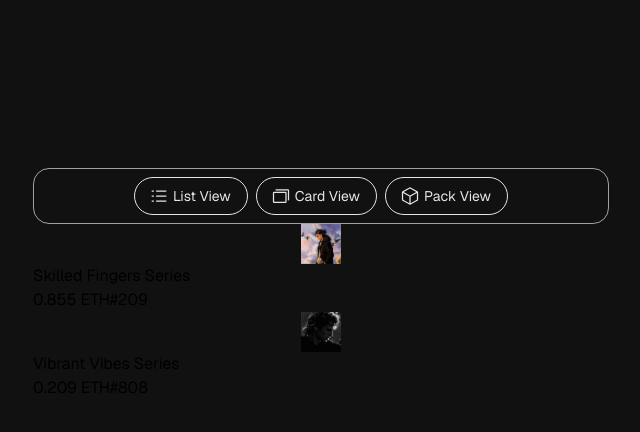
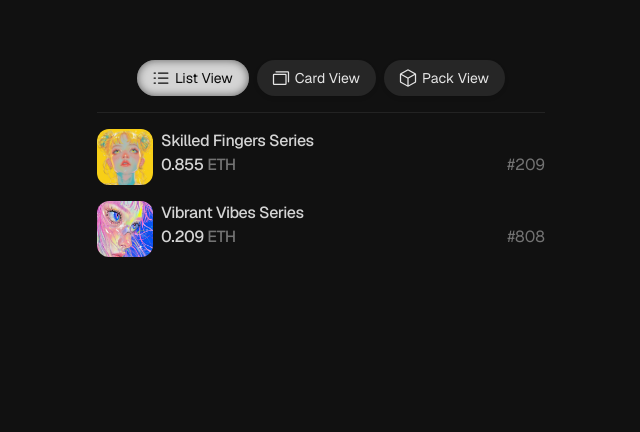
Before and after one commit to YSH-IX/Recreated-Components, a Next.js app: page / in a window 1280 px wide. Shown: the part 116-548 px from the top of the page, without its empty margins (319-959 px from the left). Built offline with nearby package versions, Linux system fonts and the light colour scheme.

Commit message:
made sharedMenu and frostedNav component and fixed messages component

```diff
--- a/src/components/frostedNav.tsx
+++ b/src/components/frostedNav.tsx
@@ -91,7 +91,7 @@ export const FrostedNav = () => {
           className={cn(
             'relative',
             'shadow-[inset_0_0_0.5px_0_rgba(255,255,255,0.1),inset_0.5px_0.5px_0.5px_0_rgba(255,255,255,0.2),inset_-0.5px_-0.5px_0.5px_0_rgba(255,255,255,0.2)]',
-            'grid grid-cols-5 rounded-full bg-white/5 p-1 backdrop-blur-lg',
+            'grid grid-cols-5 rounded-full bg-white/5 p-1 gap-1 backdrop-blur-lg',
           )}
         >
           {navItems.map((navItem: NavItem) => {
--- a/src/components/sharedMenu.tsx
+++ b/src/components/sharedMenu.tsx
@@ -1,76 +1,34 @@
 'use client';
+import { cn } from '@/lib/utils';
 import { CardsIcon, CubeIcon, ListDashesIcon } from '@phosphor-icons/react';
 import Image from 'next/image';
 import { useState } from 'react';
-
-const Chip = ({
-  children,
-  className,
-  ...rest
-}: {
-  children: React.ReactNode;
-  className?: string;
-}) => (
-  <div className={className} {...rest}>
-    {children}
-  </div>
-);
-
-const Card = ({
-  children,
-  className,
-  ...rest
-}: {
-  children?: React.ReactNode;
-  className?: string;
-}) => (
-  <div className={className} {...rest}>
-    {children}
-  </div>
-);
-
-const CardImg = ({
-  children,
-  className,
-  ...rest
-}: {
-  children?: React.ReactNode;
-  className?: string;
-}) => (
-  <div className={className} {...rest}>
-    {children}
-  </div>
-);
-const CardInfo = ({
-  children,
-  className,
-  ...rest
-}: {
-  children?: React.ReactNode;
-  className?: string;
-}) => (
-  <div className={className} {...rest}>
-    {children}
-  </div>
-);
+import { motion, LayoutGroup } from 'motion/react';
 
 const SharedMenu = () => {
   const toggleButtons = [
-    { viewType: 'List View', icon: ListDashesIcon },
-    { viewType: 'Card View', icon: CardsIcon },
-    { viewType: 'Pack View', icon: CubeIcon },
+    { viewType: 'List View', icon: ListDashesIcon, type: 'list' },
+    { viewType: 'Card View', icon: CardsIcon, type: 'card' },
+    { viewType: 'Pack View', icon: CubeIcon, type: 'pack' },
   ];
 
-  const CardList = [
+  type CardTypes = {
+    src: string;
+    title: string;
+    ethValue: string;
+    serial: string;
+    alt: string;
+  };
+  const CardList: CardTypes[] = [
     {
-      src: '/eren.jpg',
+      src: '/jn.jpg',
       title: 'Skilled Fingers Series',
       ethValue: '0.855',
       serial: '#209',
       alt: 'jn image',
     },
     {
-      src: '/anakin.jpg',
+      src: '/jgn.jpg',
       title: 'Vibrant Vibes Series',
       ethValue: '0.209',
       serial: '#808',
@@ -78,47 +36,195 @@ const SharedMenu = () => {
     },
   ];
 
-  const [cardId, setCardId] = useState<string>('List View');
+  const MotionImage = motion.create(Image);
+  const [viewType, setViewType] = useState<string>('list');
+  const [hovered, setHovered] = useState<number | null>(null);
 
   return (
-    <div className="bg-background-100 div-center min-h-screen w-full">
-      <div className="w-full max-w-xl">
-        <div className="rounded-2xl border border-neutral-400 p-2">
-          <div className="mx-auto flex w-fit items-center gap-2">
+    <div className="bg-background-100 min-h-screen w-full py-40">
+      <div className="mx-auto flex w-full max-w-md flex-col gap-4 divide-y divide-neutral-700/40">
+        <div className="py-4">
+          <LayoutGroup>
+            <div
+              className="mx-auto flex w-fit items-center gap-2"
+              onMouseLeave={() => setHovered(null)}
+            >
               {toggleButtons.map((item, idx) => (
-              <Chip
-                key={idx}
-                className="flex items-center gap-1 rounded-full border border-neutral-200 py-2 pr-4 pl-3.5 text-sm text-neutral-200"
+                <button
+                  onClick={() => setViewType(item.type)}
+                  onMouseEnter={() => setHovered(idx)}
+                  key={item.type}
+                  className={cn(
+                    'relative isolate flex cursor-pointer appearance-none items-center gap-1 rounded-full py-2 pr-4 pl-3.5 text-sm text-neutral-200 outline-none select-none',
+                    'shadow-[0_2px_4px_0_rgba(10,10,10,0.1)]',
+                    item.type === viewType
+                      ? 'bg-neutral-300 text-neutral-950 shadow-[inset_0_0_8px_0_rgba(10,10,10,0.6)]'
+                      : 'bg-neutral-800',
+                  )}
                 >
+                  {hovered === idx && (
+                    <motion.div
+                      layoutId={`hover`}
+                      className="absolute inset-0 rounded-full bg-neutral-200/20"
+                    ></motion.div>
+                  )}
                   <item.icon size={20} />
                   <span>{item.viewType}</span>
-              </Chip>
+                </button>
               ))}
             </div>
+          </LayoutGroup>
         </div>
-        <div>
-          {CardList.map((item, idx) => (
-            <Card key={idx}>
-              <CardImg className="relative min-h-10 min-w-10">
-                <Image
+        <LayoutGroup>
+          <div
+            className={cn(
+              'flex gap-4',
+              viewType === 'list' ? 'flex-col' : 'relative flex-row',
+            )}
+          >
+            {CardList.map((item, idx) => {
+              if (viewType === 'list') {
+                return (
+                  <motion.div
+                    layoutId={`card-${item.title}`}
+                    key={idx}
+                    className="flex items-start gap-2"
+                  >
+                    <MotionImage
+                      layoutId={`card-image-${item.title}`}
+                      loading="eager"
+                      draggable={false}
                       src={item.src}
                       alt={item.alt}
-                  fill
-                  style={{ objectFit: 'contain' }}
+                      height={100}
+                      width={100}
+                      className="aspect-square size-14 rounded-xl"
                     />
-              </CardImg>
-              <CardInfo>
-                <p>{item.title}</p>
-                <div>
-                  <span>
-                    {item.ethValue} <span>ETH</span>
+                    <motion.div
+                      layoutId={`card-about-${item.title}`}
+                      className="w-full"
+                    >
+                      <motion.p
+                        layoutId={`card-title-${item.title}`}
+                        className="text-base font-medium tracking-tight text-neutral-300"
+                      >
+                        {item.title}
+                      </motion.p>
+                      <div className="flex w-full items-center justify-between">
+                        <motion.span
+                          layoutId={`card-ethValue-${item.title}`}
+                          className="text-base font-medium tracking-tight text-neutral-300"
+                        >
+                          {item.ethValue}{' '}
+                          <span className="text-base tracking-tight text-neutral-500">
+                            ETH
                           </span>
-                  <span>{item.serial}</span>
+                        </motion.span>
+                        <motion.span
+                          layoutId={`card-serial-${item.title}`}
+                          className="text-neutral-500"
+                        >
+                          {item.serial}
+                        </motion.span>
                       </div>
-              </CardInfo>
-            </Card>
-          ))}
+                    </motion.div>
+                  </motion.div>
+                );
+              }
+              if (viewType === 'card') {
+                return (
+                  <motion.div
+                    layoutId={`card-${item.title}`}
+                    key={idx}
+                    className="flex w-full flex-col items-center gap-2"
+                  >
+                    <MotionImage
+                      layoutId={`card-image-${item.title}`}
+                      loading="eager"
+                      draggable={false}
+                      src={item.src}
+                      alt={item.alt}
+                      height={120}
+                      width={120}
+                      className="aspect-square size-full rounded-xl"
+                    />
+                    <motion.div
+                      layoutId={`card-about-${item.title}`}
+                      className="w-full"
+                    >
+                      <motion.p
+                        layoutId={`card-title-${item.title}`}
+                        className="w-full text-base font-medium tracking-tight text-neutral-300"
+                      >
+                        {item.title}
+                      </motion.p>
+                      <div className="flex w-full items-center justify-between gap-2">
+                        <motion.span
+                          layoutId={`card-ethValue-${item.title}`}
+                          className="text-base font-medium tracking-tight text-neutral-300"
+                        >
+                          {item.ethValue}{' '}
+                          <span className="text-base tracking-tight text-neutral-500">
+                            ETH
+                          </span>
+                        </motion.span>
+                        <motion.span
+                          layoutId={`card-serial-${item.title}`}
+                          className="text-neutral-500"
+                        >
+                          {item.serial}
+                        </motion.span>
                       </div>
+                    </motion.div>
+                  </motion.div>
+                );
+              }
+              if (viewType === 'pack') {
+                return (
+                  <motion.div
+                    layoutId={`card-${item.title}`}
+                    key={idx}
+                    className="absolute top-4 left-1/2 w-fit -translate-x-1/2"
+                  >
+                    <MotionImage
+                      style={{
+                        rotate: idx % 2 == 0 ? -8 : 8,
+                      }}
+                      layoutId={`card-image-${item.title}`}
+                      loading="eager"
+                      draggable={false}
+                      src={item.src}
+                      alt={item.alt}
+                      height={120}
+                      width={120}
+                      className="linear aspect-square size-50 rounded-lg"
+                    />
+                  </motion.div>
+                );
+              }
+            })}
+            {viewType === 'pack' && (
+              <motion.div
+                initial={{
+                  y: 10,
+                  opacity: 0,
+                }}
+                animate={{
+                  y: 0,
+                  opacity: 1,
+                }}
+                transition={{
+                  delay: 0.3,
+                  duration: 0.2,
+                  ease: 'easeOut',
+                }}
+                className="div-center teacking-tight absolute top-62 left-1/2 w-fit shrink-0 -translate-x-1/2 text-center text-base font-medium text-neutral-200"
+              >
+                {CardList.length} Collectibles
+              </motion.div>
+            )}
+          </div>
+        </LayoutGroup>
       </div>
     </div>
   );
```
Also changed, not shown: src/components/messages.tsx (+30 -10 lines). Lines whose indentation alone changed are shown as unchanged.
